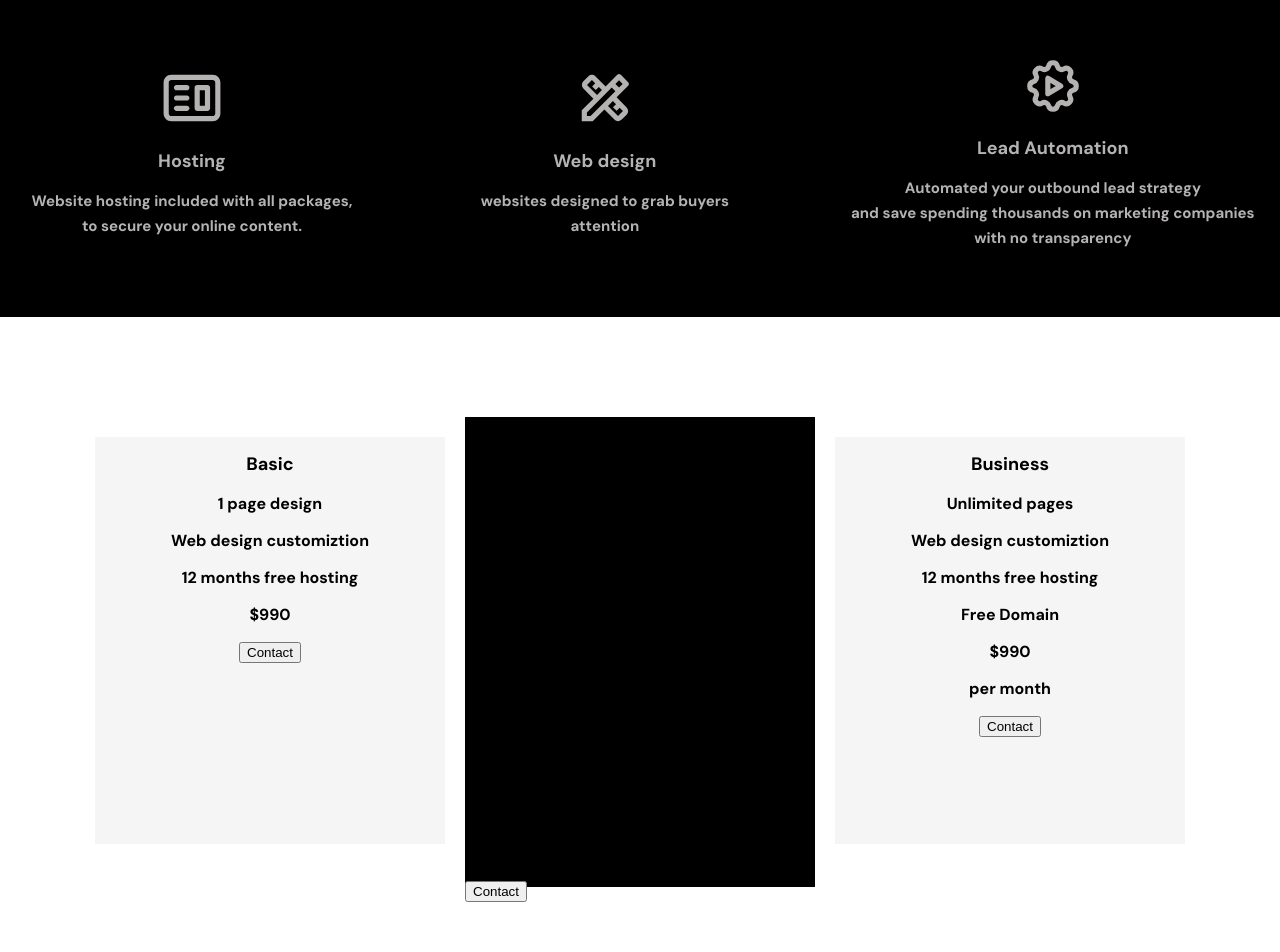
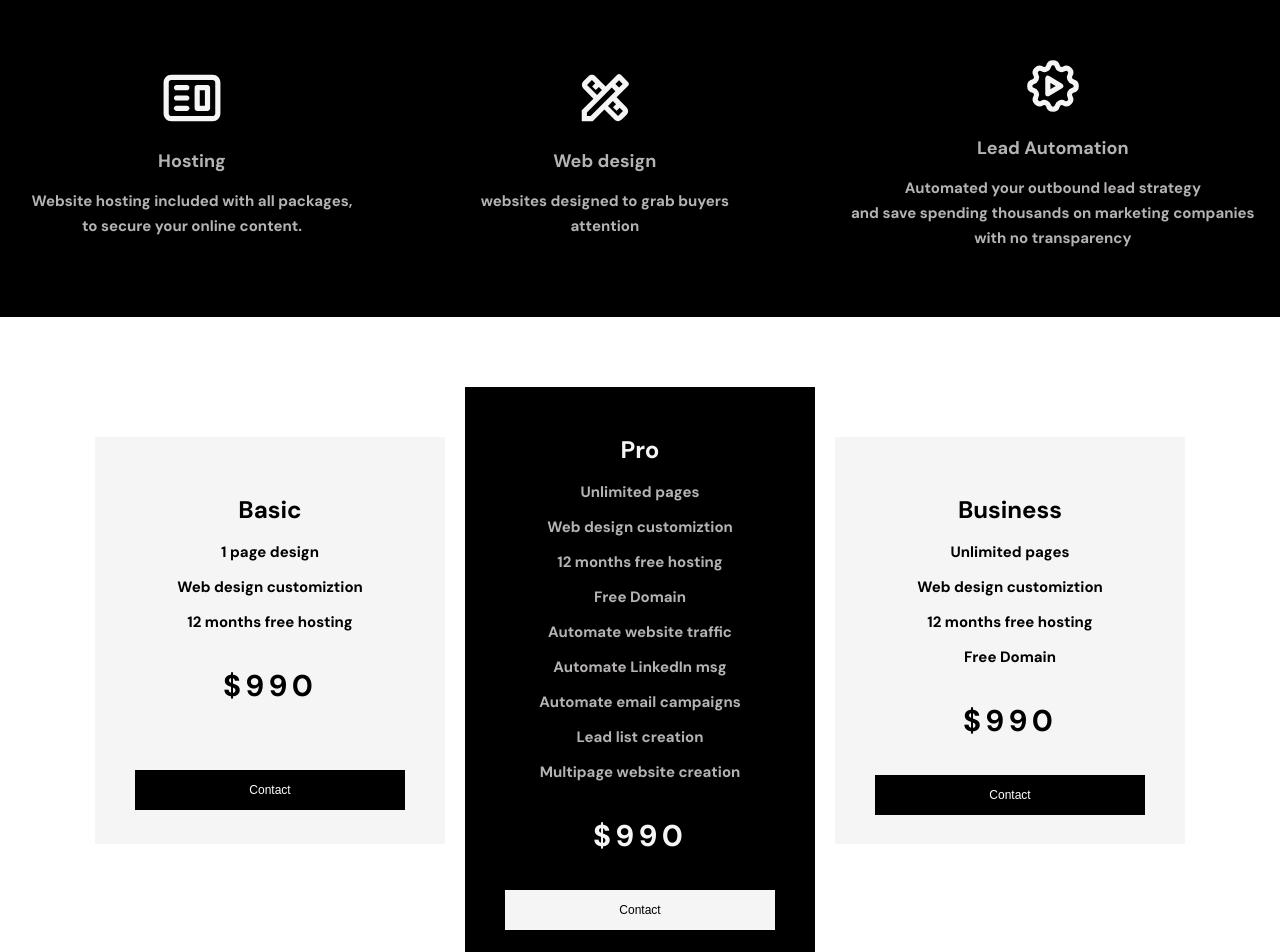
Before and after one commit to shaunvan119/slv-landing-page, a React (Create React App) app: page / in a window 1280 px wide. Shown: the part 2831-3783 px from the top of the page. Before the commit the page ends 3733 px from the top, so only its background shows below. Built offline with nearby package versions, Linux system fonts and the light colour scheme.

Commit message:
price card css completed

```diff
--- a/src/containers/Bottommain/BottomMain.js
+++ b/src/containers/Bottommain/BottomMain.js
@@ -28,41 +28,41 @@ function BottomMain() {
         </div>
         <div className="info-bar">
             <div className="info-bar-bottom">
-                <BiDevices size="62"/>
+                <BiDevices size="62" color='#F5F5F5'/>
                 <h2>100% Responsive websites</h2>
                 <p className="bottom-p">No matter which device you’re on, our sites are<br/>
                    fully responsive and look beautiful on any<br/>
                    screen.</p>
             </div>
             <div className="info-bar-bottom">
-                <TbHandClick size="62"/>
+                <TbHandClick size="62" color='#F5F5F5'/>
                 <h2>Increase conversion</h2>
                 <p className="bottom-p">Turning more browsers into buyers takes more then<br/>
                  just a pretty website. Websites need engaging content<br/>
                  with emotional triggers</p>
             </div>
             <div className="info-bar-bottom">
-                <BiTimer size="62"/>
+                <BiTimer size="62" color='#F5F5F5'/>
                 <h2>The clock is ticking</h2>
                 <p className="bottom-p">Studies show you have 15 secounds to enage website traffic.<br/>
                    We can help create a website that creates an engaging<br/>
                    message, to improve your bounce rate</p>
             </div>
             <div className="info-bar-bottom">
-                <CgWebsite vices size="62"/>
+                <CgWebsite vices size="62" color='#F5F5F5'/>
                 <h2>Hosting</h2>
                 <p className="bottom-p">Website hosting included with all packages,<br/>
                     to secure your online content.<br/>
                    </p>
             </div>
             <div className="info-bar-bottom">
-                <MdOutlineDesignServices size="62"/>
+                <MdOutlineDesignServices size="62" color='#F5F5F5'/>
                 <h2>Web design</h2>
                 <p className="bottom-p">websites designed to grab buyers<br/>
                 attention</p>
             </div>
             <div className="info-bar-bottom">
-                <TbSettingsAutomation size="62"/>
+                <TbSettingsAutomation size="62" color='#F5F5F5'/>
                 <h2>Lead Automation</h2>
                 <p className="bottom-p">Automated your outbound lead strategy<br/>
                 and save spending thousands on marketing companies<br/>
--- a/src/containers/Bottommain/bottomMain.css
+++ b/src/containers/Bottommain/bottomMain.css
@@ -48,6 +48,7 @@ h2 {
     font-weight: 700;
     line-height: 25px;
     letter-spacing: 0px;
+
 }
 
 .bottom-p {
--- a/src/containers/PriceSection/Price.js
+++ b/src/containers/PriceSection/Price.js
@@ -7,39 +7,42 @@ function Price() {
         <div className="price-container">
             <div className="price-box">
                 <h2 className="price-header">Basic</h2>
+                <span className="list-itmes">
                     <p>1 page design</p>
                     <p>Web design customiztion</p>
                     <p>12 months free hosting</p>
+                </span>
                 <p className="price">$990</p>
-                <button>Contact</button>
+                <button className="price-button-basic">Contact</button>
             </div>
             <div className="price-box-pro">
                 <h2 className="price-header-pro">Pro</h2>
+                <span className="list-pro">
                     <p>Unlimited pages</p>
                     <p>Web design customiztion</p>
                     <p>12 months free hosting</p>
                     <p>Free Domain</p>
-                    Automate website traffic
+                    <p>Automate website traffic</p>
                     <p>Automate LinkedIn msg</p>
                     <p>Automate email campaigns</p>
                     <p>Lead list creation</p>
                     <p>Multipage website creation</p>
+                 </span>
                 <p className="price-pro">$990</p>
-                <p className="per-month-pro">per month</p>
                 <button className="button-pro">Contact</button>
+
             </div>
             <div className="price-box">
                 <h2 className="price-header">Business</h2>
-
+                <span className="list-itmes">
                     <p>Unlimited pages</p>
                     <p>Web design customiztion</p>
                     <p>12 months free hosting</p>
                     <p>Free Domain</p>
                     <p></p>
-
+                </span>
                 <p className="price">$990</p>
-                <p className="per-month">per month</p>
-                <button>Contact</button>
+                <button className="price-button-business">Contact</button>
             </div>
 
         </div>
--- a/src/containers/PriceSection/price.css
+++ b/src/containers/PriceSection/price.css
@@ -13,10 +13,23 @@
     margin: 20px;
 }
 
+.price-pro, .price {
+    font-family: DM Sans;
+    font-size: 30px;
+    font-weight: 700;
+    line-height: 48px;
+    letter-spacing: 4.166666507720947px;
+}
+
+.price-pro {
+    color: #F5F5F5;
+}
+
 .price-box-pro {
-    height: 470px;
+    height: 565px;
     width: 350px;
     background-color: #000000;
+    margin-top: -30px;
 }
 
 .price-box {
@@ -24,8 +37,57 @@
 
 }
 
-ul {
-  list-style-type: none;
+.list-pro  {
+    color: #b5b2b2;
+    font-size: 15px;
+}
 
+.list-itmes {
+    font-size: 15px;
+}
+
+.price-header-pro {
+    color: #F5F5F5;
+    font-size: 24px;
+    font-weight: 700;
+    margin-top: 50px;
+}
+
+.price-header {
+    font-size: 24px;
+    margin-top: 60px;
+}
+
+.price-box-pro {
+    text-align: center;
+}
+
+.price-button-business {
+    width: 270px;
+    height: 40px;
+    background-color: #000000;
+    color: #FFFFFF;
+    border: none;
+    font-size: 12px;
+}
+
+.price-button-basic {
+    width: 270px;
+    height: 40px;
+    background-color: #000000;
+    color: #FFFFFF;
+    border: none;
+    margin-top: 30px;
+    font-size: 12px;
+}
+
+.button-pro {
+    width: 270px;
+    height: 40px;
+    background-color: #000000;
+    color: #000000;
+    background-color: #F5F5F5;
+    border: none;
+    font-size: 12px;
 
 }
```
Also changed, not shown: src/assets/home/desktop/footerbanner.png (added).
